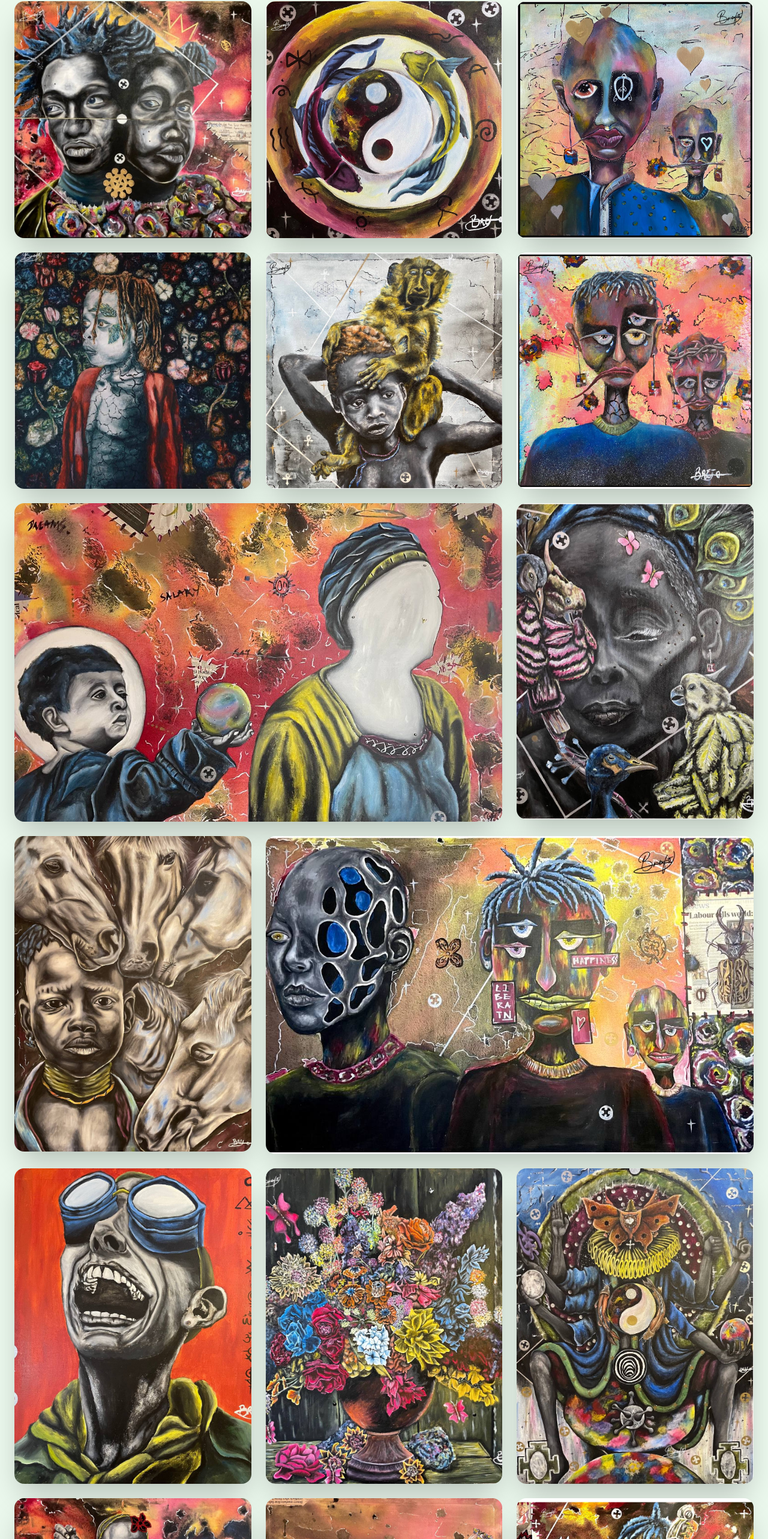
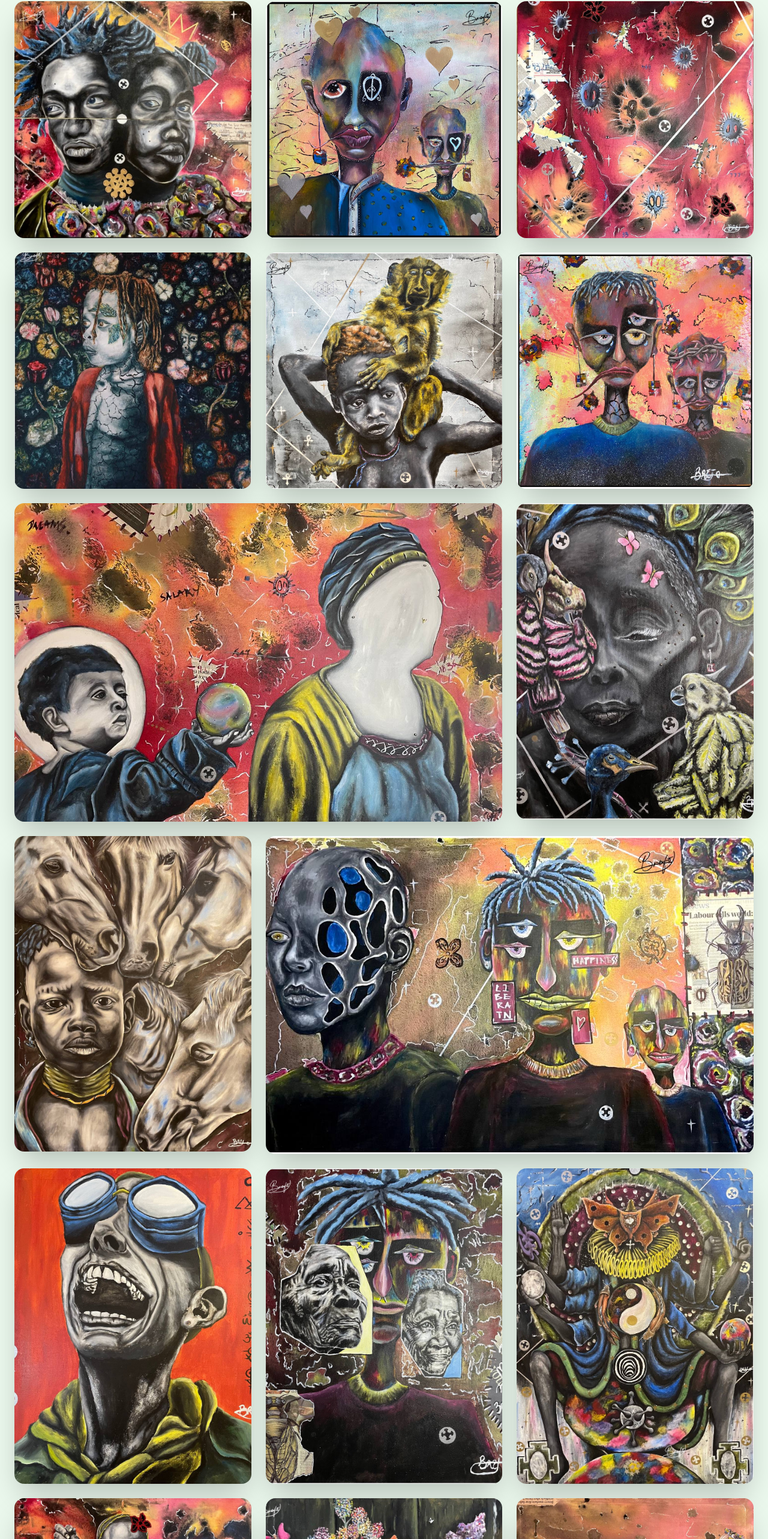
Before and after one commit to gustinedarko/Brefos-Gallery, a React (Vite) app: page /gallery-section in a window 1280 px wide. Shown: the part 222-2788 px from the top of the page at 60% size. Built offline with nearby package versions, Linux system fonts and the light colour scheme.

Commit message:
Gallery page rearrangement and use navigate fon the art details page back button

```diff
--- a/src/data/gallery.js
+++ b/src/data/gallery.js
@@ -19,7 +19,7 @@ import mrChuckFramed from "../assets/images/mr-chuck-framed.jpg";
 import omega from "../assets/images/omega.jpg";
 import omegaFramed from "../assets/images/omega-framed.jpg";
 import queSera from "../assets/images/que-sera-sera.jpg";
-// import queSeraFramed from "../assets/images/que-sera-sera-framed.jpg";
+import queSeraFramed from "../assets/images/que-sera-sera-framed.jpg";
 import beautyOfAllColors from "../assets/images/the-beauty-of-all-colors.jpg";
 import beautyOfAllColorsFramed from "../assets/images/the-beauty-of-all-colors-framed.jpg";
 import beingWithCracks from "../assets/images/the-being-with-cracks.jpg";
@@ -72,17 +72,6 @@ export const gallery = [
     type: "square" // or "portrait" or "square"
   },
   {
-    title: "LIFE’S PARADOX",
-    image: lifesParadox,
-    framedImage: lifesParadoxFramed,
-    slug: "lifes-paradox",
-    materials: "Mixed media on canvas",
-    size: "24 x 24 inches",
-    description: "Life is a fascinating journey where the good often emerges from the bad, and the bad can lurk within the good. For instance, tough times can lead to personal growth, teaching us resilience and empathy, while moments of success might bring unexpected pressures and stress. As time passes, our perceptions of these experiences can shift dramatically; what once felt like a loss may later reveal itself as a valuable lesson, and fleeting happiness can sometimes give way to challenges. This ever-changing nature of life reminds us to be mindful, appreciating both the highs and lows, as each moment contributes to our unique story and personal development. As the twin fish says, prosperity, abundance, and happiness is the result of long term life of everyone who planned.",
-    year: 2025,
-    type: "square" // or "portrait" or "square"
-  },
-  {
     title: "ALPHA",
     image: alpha,
     framedImage: alphaFramed,
@@ -91,6 +80,17 @@ export const gallery = [
     size: "24 x 24 inches",
     description: `Humanity has always been captivated by the idea of love. The emotion in question is intricate and multidimensional, with multiple manifestations.A profound attachment, concern, and bond with someone or something is the essence of love. The term "the happy start" is one of its features. Each connection begins with an exploration of what makes life wonderful, joyful, loving, and uplifting. Energy is released to create vibrations, which in turn stimulate frequency to produce beautiful things. Helps to double health and heal. Nevertheless, love grows as time passes.`,
     year: 2024,
+    type: "square" // or "portrait" or "square"
+  },
+  {
+    title: "THE PERFECT MINDSET",
+    image: perfectMind, // perfectMindset
+    framedImage: perfectMindFramed, // not framed
+    slug: "the-perfect-mindset", // the-perfect-mindset
+    materials: "Mixed media on canvas",
+    size: "34 x 32 inches",
+    description: `"DON'T THINK ABOUT MAKING ART, JUST GET IT DONE. LET EVERYONE ELSE DECIDE IF IT'S GOOD OR BAD. WHILE THEY ARE DECIDING MAKE EVEN MORE ART." ANDY WARNOL`,
+    year: 2025,
     type: "square" // or "portrait" or "square"
   },
   {
@@ -173,7 +173,7 @@ export const gallery = [
   {
     title: "QUE SERA, SERA!",
     image: queSera,
-    framedImage: queSera, // queSeraFramed
+    framedImage: queSeraFramed, // queSeraFramed
     slug: "que-sera-sera",
     materials: "Mixed media on canvas",
     size: "32 x 27 inches",
@@ -182,13 +182,13 @@ export const gallery = [
     type: "portrait" // or "portrait" or "square"
   },
   {
-    title: "THE BEAUTY OF ALL COLORS",
-    image: beautyOfAllColors,
-    framedImage: beautyOfAllColorsFramed,
-    slug: "the-beauty-of-all-colors",
+    title: "THE COMPLEXITY OF THOUGHTFUL EMOTIONS",
+    image: complexityOfThought,
+    framedImage: complexityOfThoughtFramed,
+    slug: "the-complexity-of-thoughtful-emotions",
     materials: "Mixed media on canvas",
-    size: "45 x 39 inches",
-    description: `"The Beauty of All Colors" is a powerful statement about the importance of diversity, inclusivity, and representation. The artwork encourages viewers to celebrate their unique identities and appreciate the beauty of others, promoting a more harmonious and accepting each other.`,
+    size: "32 x 27 inches",
+    description: "Beauty of the complexity of the mind make most of us restless. We hope to build and always love the outcome. We try delving deeper into the intricate web of emotions that defines our existence. We make people feel okay and comfortable despite us thinking about ourselves. We care too much and are always available for anyone who wants us at any time. Reality hits us harder and more often than the average man. They care less about us and we are most alone. Guess, we are the good ones no one cares about. Our brains and emotions are one, complex, one which no one understands.",
     year: 2025,
     type: "portrait" // or "portrait" or "square"
   },
@@ -215,6 +215,17 @@ export const gallery = [
     type: "portrait" // or "portrait" or "square"
   },
   {
+    title: "THE BEAUTY OF ALL COLORS",
+    image: beautyOfAllColors,
+    framedImage: beautyOfAllColorsFramed,
+    slug: "the-beauty-of-all-colors",
+    materials: "Mixed media on canvas",
+    size: "45 x 39 inches",
+    description: `"The Beauty of All Colors" is a powerful statement about the importance of diversity, inclusivity, and representation. The artwork encourages viewers to celebrate their unique identities and appreciate the beauty of others, promoting a more harmonious and accepting each other.`,
+    year: 2025,
+    type: "portrait" // or "portrait" or "square"
+  },
+  {
     title: "WE CAN’T ESCAPE IT",
     image: weCantEscapeIt,
     framedImage: weCantEscapeItFramed,
@@ -222,17 +233,6 @@ export const gallery = [
     materials: "Mixed media on canvas",
     size: "53 x 40 inches",
     description: "Wanted to know all and specifics, dig and dig, searched and researched, and sacrificed all what I had for knowledge. I’m consciously and subconsciously enlightened and awaken. Knowledge has brought me to nothing but hope. Think we shouldn’t seek much, we might not be ready for the inevitable regrets that come with it.",
-    year: 2025,
-    type: "portrait" // or "portrait" or "square"
-  },
-  {
-    title: "THE HEALER",
-    image: healer,
-    framedImage: healerFramed,
-    slug: "the-healer",
-    materials: "Mixed media on canvas",
-    size: "50 x 39 inches",
-    description: "Playing sounds of Revolution with mind waking tunes.",
     year: 2025,
     type: "portrait" // or "portrait" or "square"
   },
@@ -336,13 +336,13 @@ export const gallery = [
     type: "portrait" // or "portrait" or "square"
   },
   {
-    title: "THE COMPLEXITY OF THOUGHTFUL EMOTIONS",
-    image: complexityOfThought,
-    framedImage: complexityOfThoughtFramed,
-    slug: "the-complexity-of-thoughtful-emotions",
+    title: "THE HEALER",
+    image: healer,
+    framedImage: healerFramed,
+    slug: "the-healer",
     materials: "Mixed media on canvas",
-    size: "32 x 27 inches",
-    description: "Beauty of the complexity of the mind make most of us restless. We hope to build and always love the outcome. We try delving deeper into the intricate web of emotions that defines our existence. We make people feel okay and comfortable despite us thinking about ourselves. We care too much and are always available for anyone who wants us at any time. Reality hits us harder and more often than the average man. They care less about us and we are most alone. Guess, we are the good ones no one cares about. Our brains and emotions are one, complex, one which no one understands.",
+    size: "50 x 39 inches",
+    description: "Playing sounds of Revolution with mind waking tunes.",
     year: 2025,
     type: "portrait" // or "portrait" or "square"
   },
@@ -370,13 +370,13 @@ export const gallery = [
     type: "portrait" // or "portrait" or "square"
   },
   {
-    title: "THE PERFECT MINDSET",
-    image: perfectMind, // perfectMindset
-    framedImage: perfectMindFramed, // not framed
-    slug: "the-perfect-mindset", // the-perfect-mindset
+    title: "LIFE’S PARADOX",
+    image: lifesParadox,
+    framedImage: lifesParadoxFramed,
+    slug: "lifes-paradox",
     materials: "Mixed media on canvas",
-    size: "34 x 32 inches",
-    description: `"DON'T THINK ABOUT MAKING ART, JUST GET IT DONE. LET EVERYONE ELSE DECIDE IF IT'S GOOD OR BAD. WHILE THEY ARE DECIDING MAKE EVEN MORE ART." ANDY WARNOL`,
+    size: "24 x 24 inches",
+    description: "Life is a fascinating journey where the good often emerges from the bad, and the bad can lurk within the good. For instance, tough times can lead to personal growth, teaching us resilience and empathy, while moments of success might bring unexpected pressures and stress. As time passes, our perceptions of these experiences can shift dramatically; what once felt like a loss may later reveal itself as a valuable lesson, and fleeting happiness can sometimes give way to challenges. This ever-changing nature of life reminds us to be mindful, appreciating both the highs and lows, as each moment contributes to our unique story and personal development. As the twin fish says, prosperity, abundance, and happiness is the result of long term life of everyone who planned.",
     year: 2025,
     type: "square" // or "portrait" or "square"
   },
--- a/src/pages/ArtworkDetails.jsx
+++ b/src/pages/ArtworkDetails.jsx
@@ -2,10 +2,13 @@ import { useParams } from "react-router";
 import Navbar from "../components/Navbar";
 import Footer from "../components/Footer";
 import { gallery } from "../data/gallery";
-import {FaChevronLeft} from "react-icons/fa"
+import { FaChevronLeft } from "react-icons/fa"
+import { useNavigate } from "react-router";
 
 export default function ArtworkDetails() {
   const { slug } = useParams();
+
+  const navigate = useNavigate();
 
   // Find the artwork that matches the slug
   const artwork = gallery.find((item) => item.slug === slug);
@@ -77,14 +80,22 @@ export default function ArtworkDetails() {
               </p>
             </div>
           </div>
+
           {/* Back button */}
           <div className="mt-12">
-            <a
-              href="/gallery-section"
-              className="inline-block bg-slate-800 text-white px-6 py-3 rounded-lg font-medium hover:bg-slate-700 transition"
+            <button
+              onClick={() => {
+                if (window.history.length > 1) {
+                  navigate(-1);
+                } else {
+                  navigate("/gallery-section");
+                }
+              }}
+              className="inline-flex items-center gap-2 bg-slate-800 text-white px-6 py-3 rounded-lg font-medium hover:bg-slate-700 transition"
             >
-              <div className="flex items-center gap-2"><span><FaChevronLeft /></span> <span>Back to Gallery</span></div>
-            </a>
+              <FaChevronLeft />
+              <span>Back to Gallery</span>
+            </button>
           </div>
         </div>
       </div>
```
Also changed, not shown: src/assets/images/que-sera-sera-framed.jpg (added).
